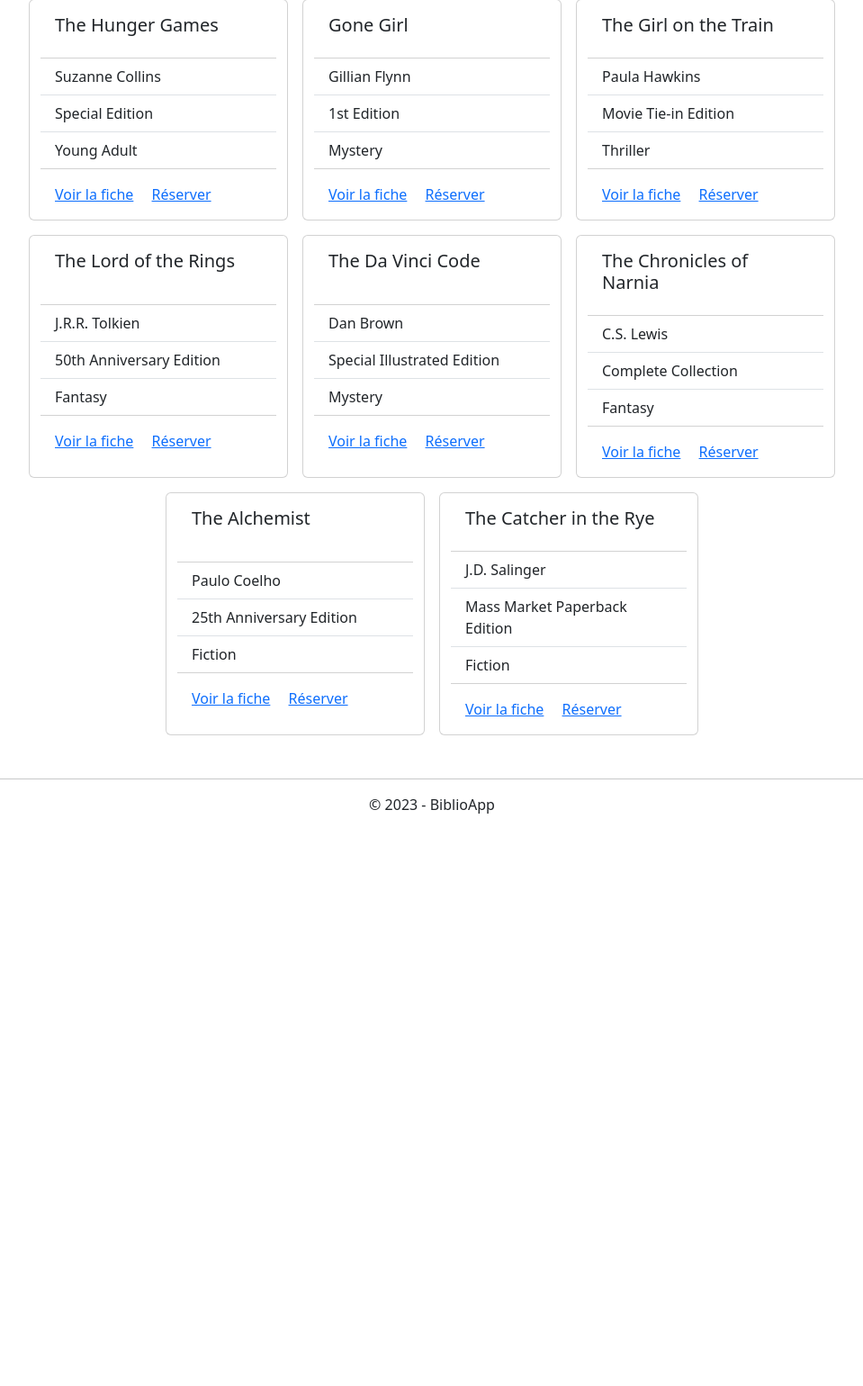
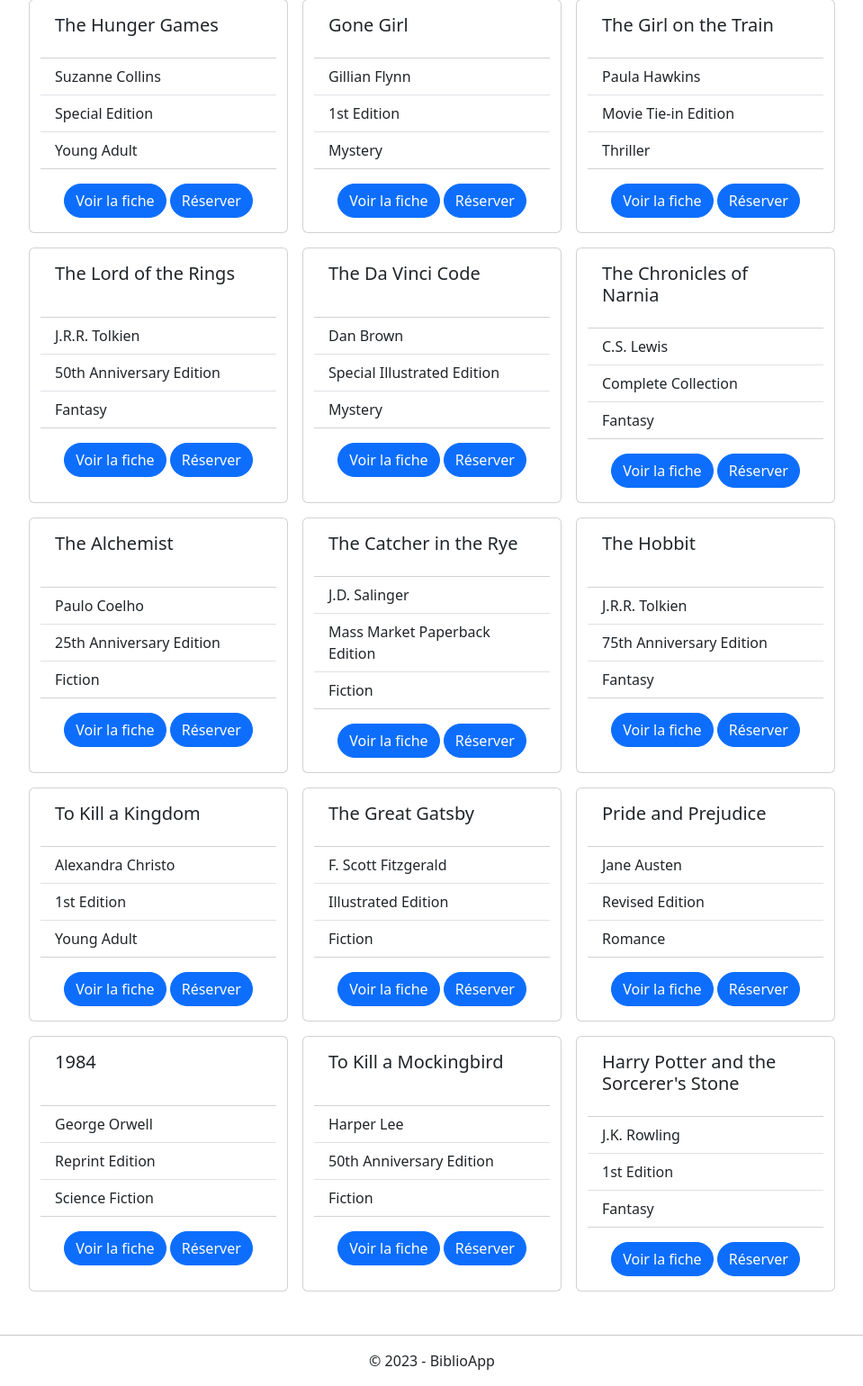
Before and after one commit to Jensone/CDA-BiblioApp, a PHP site: page /books.php in a window 1280 px wide. Shown: the part 415-1955 px from the top of the page at 90% size, without its empty margins (160-1119 px from the left). Before the commit the page ends 1319 px from the top, so only its background shows below. Run offline with PHP 8.4, Linux system fonts and the light colour scheme; data comes from the database, SQL or seed files in the repository.

Commit message:
🐛 fix(forms.php): fix path to classes files ✨ feat(forms.php): add form to add a booking ✨ feat(_books.php): add modal to display book details and add booking form

```diff
--- a/templates/_books.php
+++ b/templates/_books.php
@@ -11,7 +11,7 @@ use BiblioApp\BookController;
 require_once './classes/Controller/BookController.php';
 
 // Boucle foreach
-foreach (array_slice(BookController::getAllBooks(), 0, 8) as $book) : ?>
+foreach (BookController::getAllBooks() as $book) : ?>
 
     <div class="card" style="width: 18rem;">
         <div class="card-body">
@@ -22,9 +22,66 @@ foreach (array_slice(BookController::getAllBooks(), 0, 8) as $book) : ?>
             <li class="list-group-item"><?= $book['edition'] ?></li>
             <li class="list-group-item"><?= $book['category'] ?></li>
         </ul>
-        <div class="card-body">
-            <a href="#" class="card-link">Voir la fiche</a>
-            <a href="#" class="card-link">Réserver</a>
+        <div class="card-body text-center">
+            <button type="button" class="btn btn-primary rounded-5" data-bs-toggle="modal" data-bs-target="#book<?= $book['id'] ?>">
+                Voir la fiche
+            </button>
+            <button type="button" class="btn btn-primary rounded-5" data-bs-toggle="modal" data-bs-target="#formBook<?= $book['id'] ?>">
+                Réserver
+            </button>
+        </div>
+    </div>
+
+    <!-- Modal Vue -->
+    <div class="modal fade" id="book<?= $book['id'] ?>" tabindex="-1" aria-labelledby="exampleModalLabel" aria-hidden="true">
+        <div class="modal-dialog">
+            <div class="modal-content">
+                <div class="modal-header">
+                    <h1 class="modal-title fs-5" id="exampleModalLabel"><?= $book['title'] ?></h1>
+                    <button type="button" class="btn-close" data-bs-dismiss="modal" aria-label="Close"></button>
+                </div>
+                <div class="modal-body">
+                    <ul class="list-group">
+                        <li class="list-group-item">
+                            Auteur : <?= $book['author'] ?>
+                        </li>
+                        <li class="list-group-item">
+                            Édition : <?= $book['edition'] ?>
+                        </li>
+                        <li class="list-group-item">
+                            ISBN : <?= $book['isbn'] ?>
+                        </li>
+                        <li class="list-group-item">
+                            Catégorie : <?= $book['category'] ?>
+                        </li>
+                        <li class="list-group-item">
+                            <?= $book['pages'] ?> pages
+                        </li>
+                        <li class="list-group-item">
+                            Format : <?= $book['format'] ?>
+                        </li>
+                    </ul>
+                </div>
+                <div class="modal-footer">
+                    <button type="button" class="btn btn-secondary rounded-5" data-bs-dismiss="modal">Fermer</button>
+                    <a href="/admin.php" class="btn btn-primary rounded-5">Réservation</a>
+                </div>
+            </div>
+        </div>
+    </div>
+
+    <!-- Modal Form -->
+    <div class="modal fade" id="formBook<?= $book['id'] ?>" tabindex="-1" aria-labelledby="exampleModalLabel" aria-hidden="true">
+        <div class="modal-dialog">
+            <div class="modal-content">
+                <div class="modal-header">
+                    <h1 class="modal-title fs-5" id="exampleModalLabel"><?= $book['title'] ?></h1>
+                    <button type="button" class="btn-close" data-bs-dismiss="modal" aria-label="Close"></button>
+                </div>
+                <div class="modal-body">
+                    <?php include './templates/_form-addBooking.php' ?>
+                </div>
+            </div>
         </div>
     </div>
 
--- a/templates/_form-addBooking.php
+++ b/templates/_form-addBooking.php
@@ -1,3 +1,48 @@
-<form action="/admin.php" method="post">
+<?php
+
+/**
+ * Formulaire d'ajout d'une réservation
+ */
+
+use BiblioApp\ClientController;
+
+include_once './classes/Controller/ClientController.php';
+
+$clients = ClientController::getAllClients();
+
+?>
+
+<form action="../config/forms.php" method="post">
+
+    <div class="input-group mb-3 d-flex gap-2">
+        <select name="client" id="client" class="form-select">
+            <option value="0">Choisir un client</option>
+            <?php foreach ($clients as $client) : ?>
+
+                <option value="<?= $client['id'] ?>">
+                    <?= $client['firstname'] . " " . $client['lastname'] ?>
+                </option>
+
+            <?php endforeach; ?>
+        </select>
+    </div>
+
+    <div class="input-group mb-3">
+        <!-- Cette valeur sert d'affichage pour l'utilisateur -->
+        <input required value="<?= $book['title'] ?>" type="text" class="form-control" disabled>
+
+        <!-- C'est bien cette valeur qui sera envoyée lors de la soumission du formulaire -->
+        <input name="book" hidden required value="<?= $book['id'] ?>" type="text" class="form-control">
+    </div>
+
+    <div class="input-group mb-3">
+        <input name="dateStart" required type="date" class="form-control">
+    </div>
+
+    <div class="input-group mb-3">
+        <input name="dateEnd" required type="date" class="form-control">
+    </div>
+
+    <input name="addBooking" type="submit" class="btn btn-primary rounded-5" value="Ajouter">
 
 </form>
```
Also changed, not shown: config/forms.php (added, +44 -0 lines), templates/_form-add.php (+1 -32 lines).
